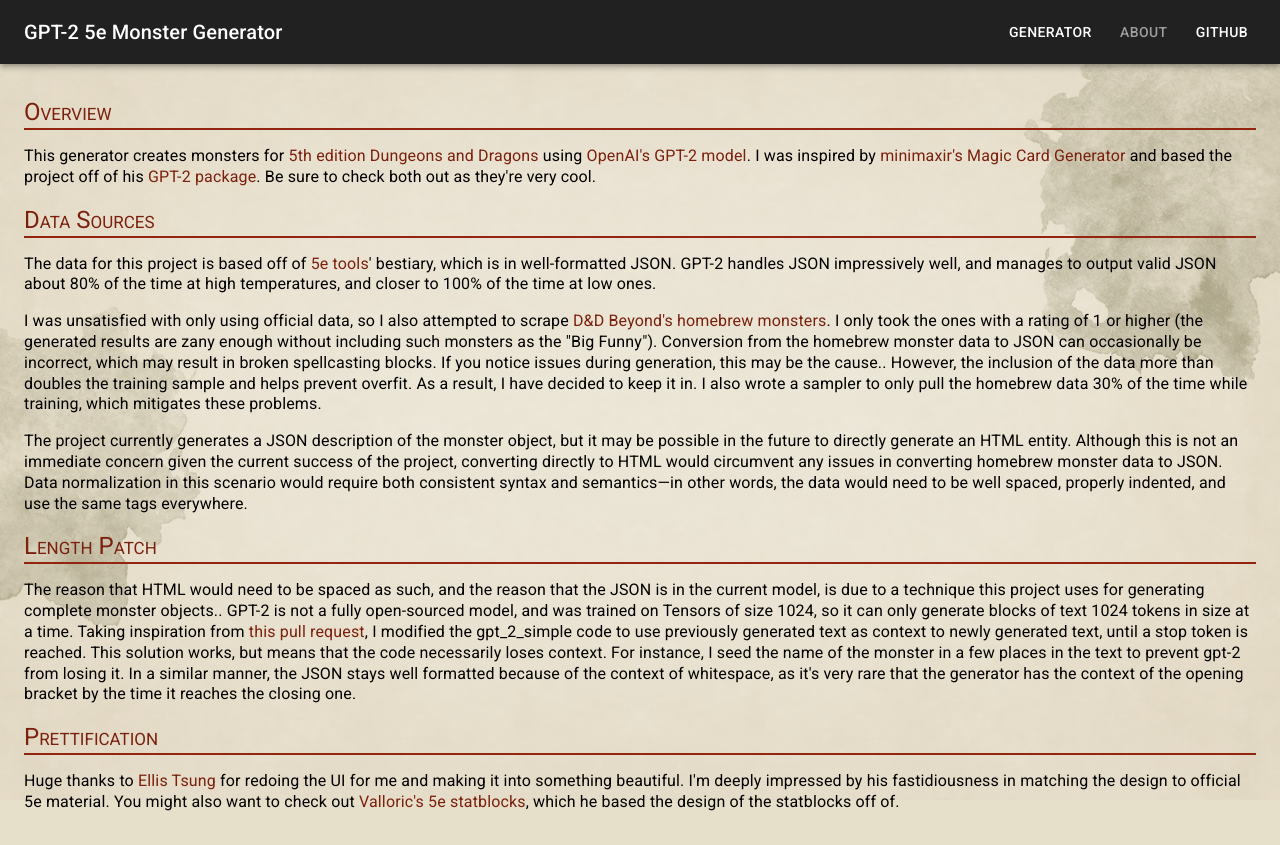
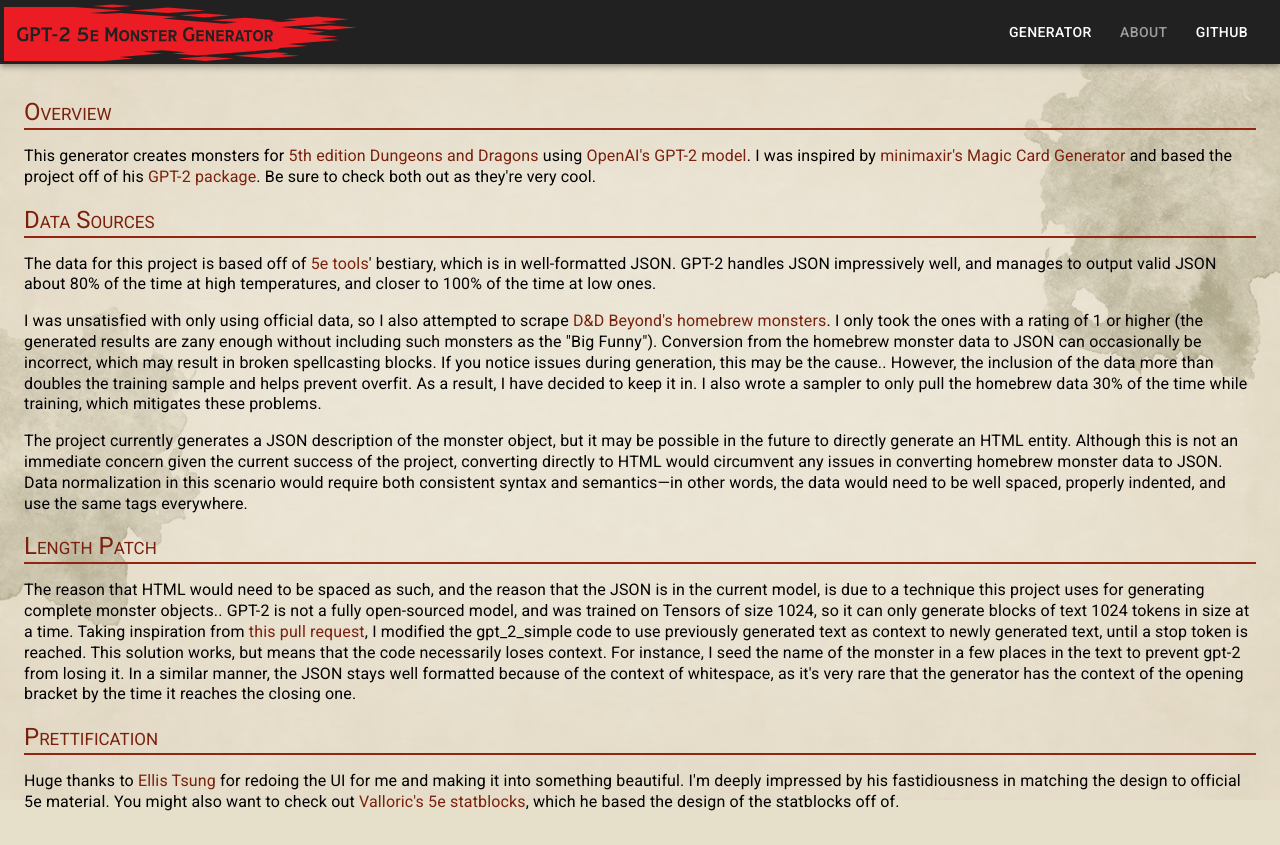
Before and after one commit to dhlanm/gpt-2-dnd-frontend, a React (Create React App) app: page /about in a window 1280 px wide. Built offline with nearby package versions, Linux system fonts and the light colour scheme.

Commit message:
Add header logo

```diff
--- a/src/Header.tsx
+++ b/src/Header.tsx
@@ -10,11 +10,17 @@
 	Typography,
 } from '@material-ui/core'
 import { grey } from '@material-ui/core/colors'
+import header from './header.svg'
 
 const useStyles = makeStyles(() =>
 	createStyles({
 		title: {
 			flexGrow: 1,
+		},
+		header: {
+			marginLeft: -20,
+			marginBottom: -12,
+			height: 64,
 		},
 		home: {
 			color: 'inherit',
@@ -51,7 +57,7 @@
 			<Toolbar>
 				<Typography variant="h6" className={classes.title}>
 					<Link to="/" className={classes.home}>
-						GPT-2 5e Monster Generator
+						<img src={header} className={classes.header} alt="ink" />
 					</Link>
 				</Typography>
 				<Hidden xsDown><NavLinkButton exact to="/">Generator</NavLinkButton></Hidden>
```
Also changed, not shown: src/header.svg (added).
